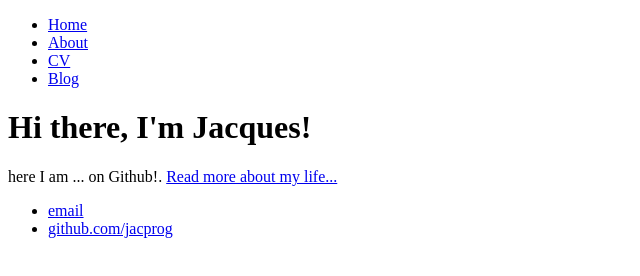
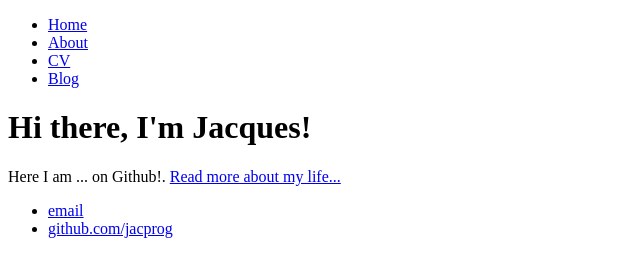
Before and after one commit to jacprog/jacprog.github.io, a plain HTML site: page index.html in a window 1280 px wide. Shown: the full height of the page, 0-640 px from the left. Drawn offline with Linux system fonts and the light colour scheme.

Commit message:
Update index.html

```diff
--- a/index.html
+++ b/index.html
@@ -15,7 +15,7 @@
 		<div class="container">
     		<div class="blurb">
         		<h1>Hi there, I'm Jacques!</h1>
-				<p>here I am ... on Github!. <a href="/about">Read more about my life...</a></p>
+				<p>Here I am ... on Github!. <a href="/about">Read more about my life...</a></p>
     		</div><!-- /.blurb -->
 		</div><!-- /.container -->
 		<footer>
```
